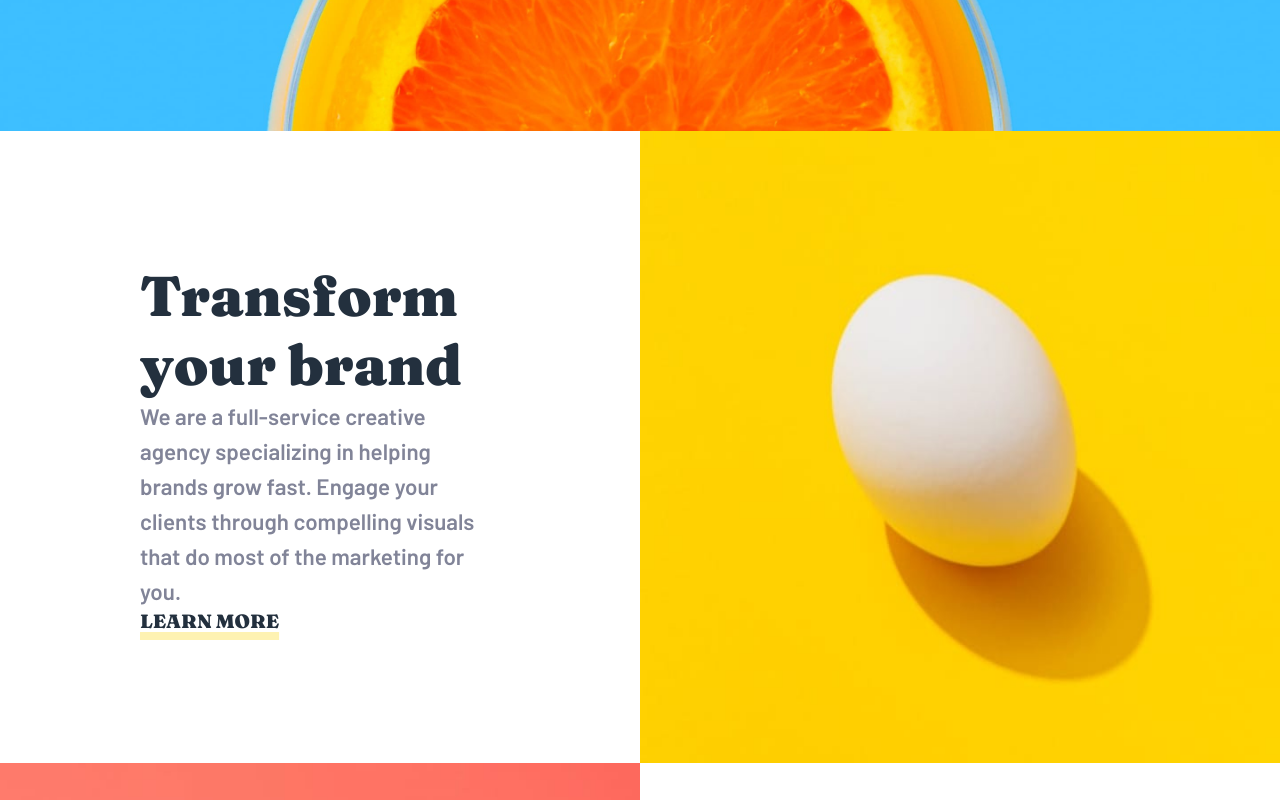
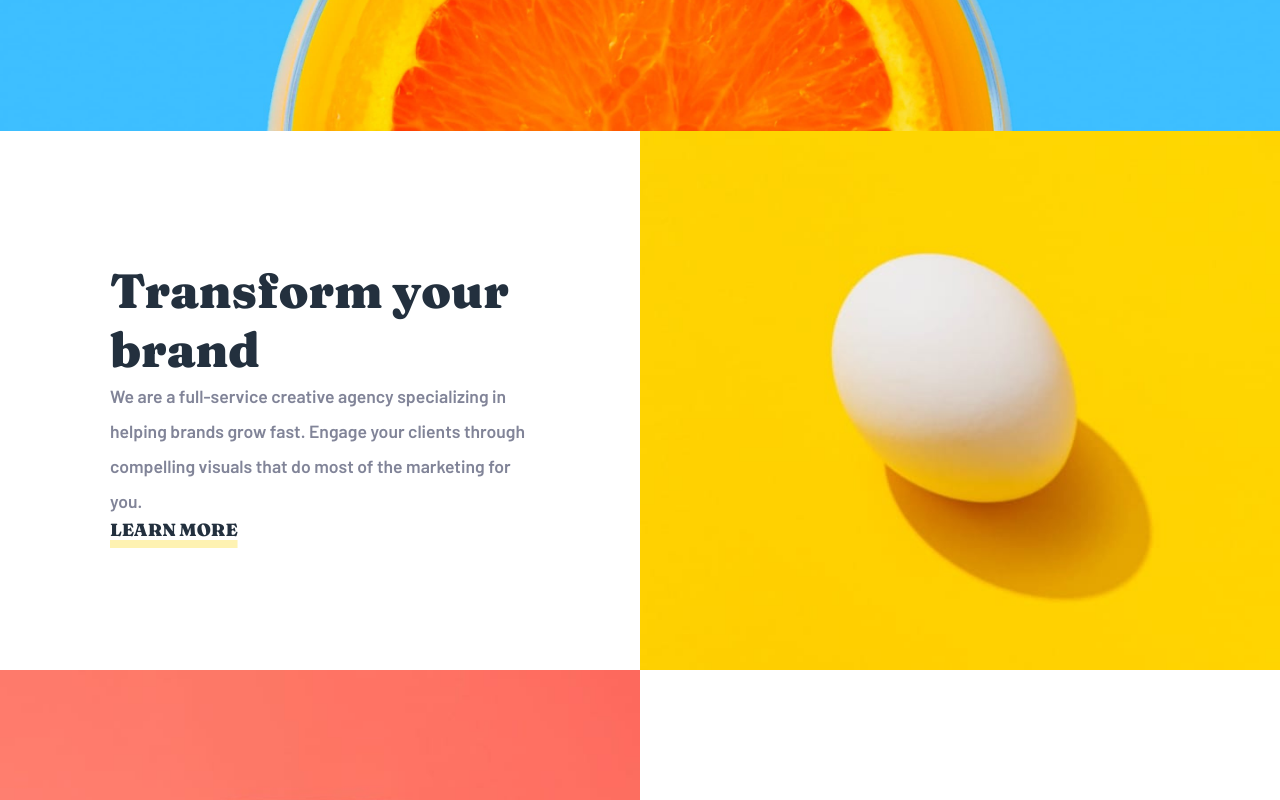
Before and after one commit to DantDev/sunnyside-page, a React (Vite) app: page / in a window 1280 px wide. Shown: the part 580-1380 px from the top of the page. Built offline with nearby package versions, Linux system fonts and the light colour scheme.

Commit message:
Update index.css

```diff
--- a/src/index.css
+++ b/src/index.css
@@ -223,12 +223,12 @@
   flex-direction: column;
   align-items: start;
   justify-content: space-around;
-  padding: 130px 140px;
+  padding: 130px 110px;
 }
 
 .content-2-title{
   font-family: var(--ff-fraunces);
-  font-size: 3.5em;
+  font-size: 3em;
   font-weight: var(--fw-bold);
   color: var(--clr-very-dark-desat-blue);
 }
@@ -236,7 +236,7 @@
 .content-2-text{
   text-align: start;
   font-family: var(--ff-barlow);
-  font-size: 1.4em;
+  font-size: 1.1em;
   color: var(--clr-dark-grayish-blue);
   line-height: 35px;
 }
@@ -246,7 +246,7 @@
   border: none;
   font-family: var(--ff-fraunces);
   font-weight: var(--fw-bold);
-  font-size: 1.2em;
+  font-size: 1.1em;
   color: var(--clr-very-dark-desat-blue);
   text-decoration: underline 8px hsla(51, 100%, 49%, 0.3);
 }
```
